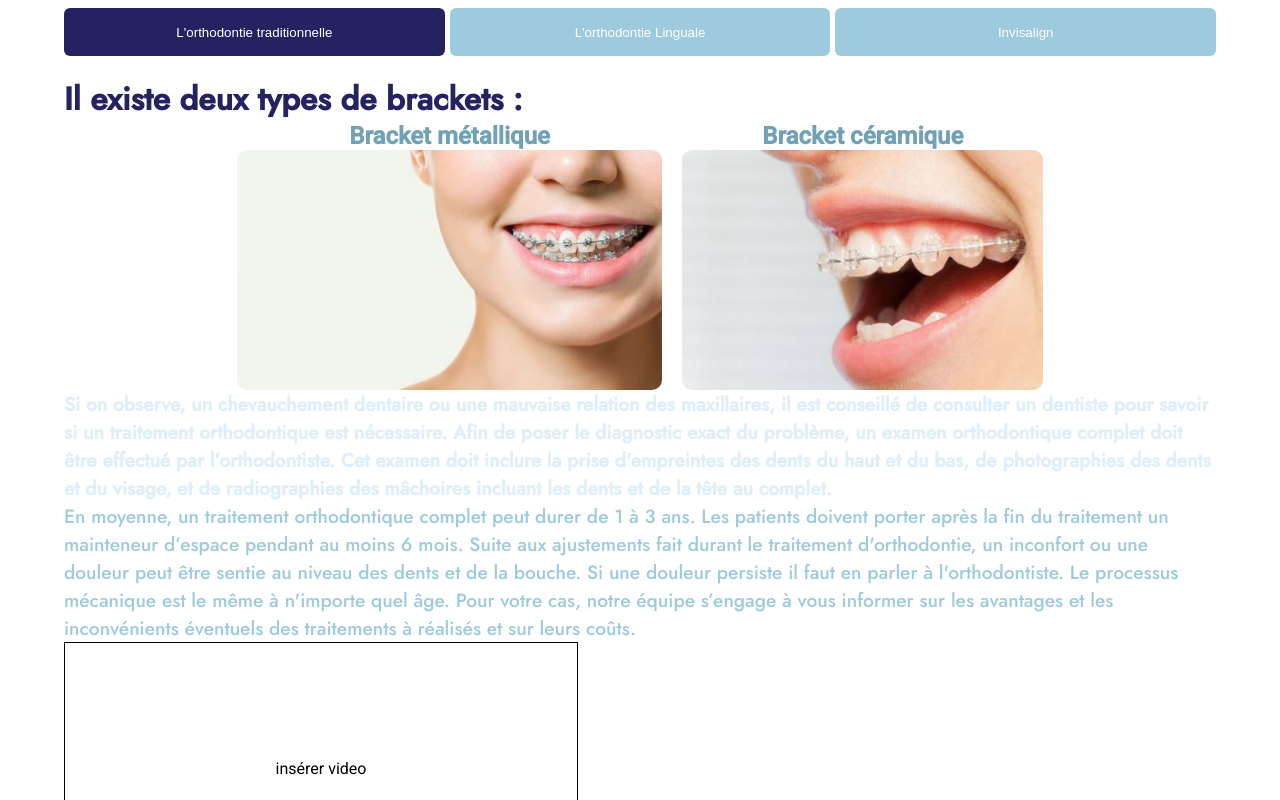
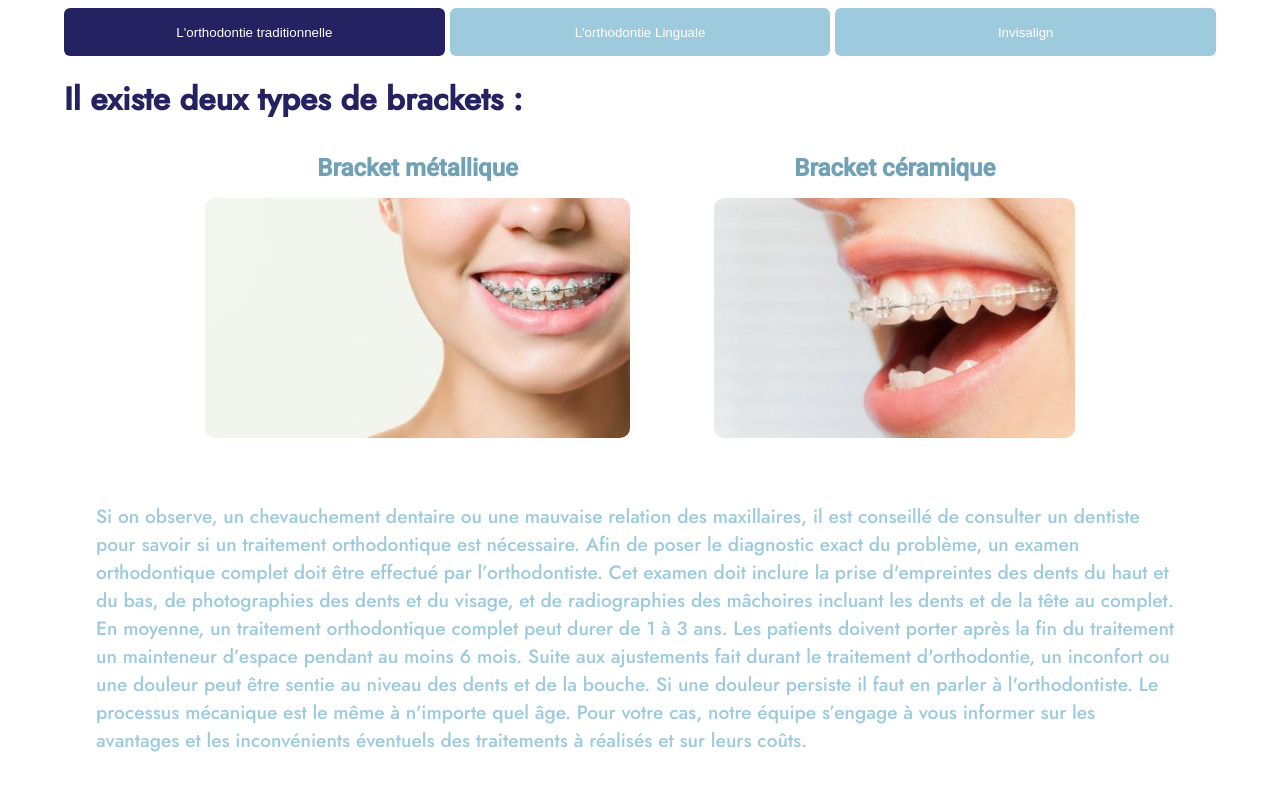
Before and after one commit to camrrx/sagesse-sourire, a React (Vite) app: page /sagesse-sourire/traitements in a window 1280 px wide. Shown: the part 2620-3420 px from the top of the page. Built offline with nearby package versions, Linux system fonts and the light colour scheme.

Commit message:
ortho done

```diff
--- a/src/Components/TraitementsComponents/Orthodontie/Orthodontie.scss
+++ b/src/Components/TraitementsComponents/Orthodontie/Orthodontie.scss
@@ -12,12 +12,6 @@
 			display: flex;
 			justify-content: center;
 			gap: 20px;
-			.bracket {
-				display: flex;
-				flex-direction: column;
-				justify-content: center;
-				align-items: center;
-			}
 		}
 
 		.orthodontie-video {
--- a/src/Components/TraitementsComponents/Orthodontie/Orthodontie.tsx
+++ b/src/Components/TraitementsComponents/Orthodontie/Orthodontie.tsx
@@ -37,16 +37,16 @@ const Orthodontie = () => {
 							<div>
 								<h2>Il existe deux types de brackets :</h2>
 								<div className="bracket-container">
-									<div className="bracket">
+									<div className="card">
 										<h4>Bracket métallique</h4>
 										<img className="ortho-img" src={bracketMetal}></img>
 									</div>
-									<div className="bracket">
+									<div className="card">
 										<h4>Bracket céramique</h4>
 										<img className="ortho-img" src={bracketCeramique}></img>
 									</div>
 								</div>
-								<h5>
+								<h6 className="card">
 									Si on observe, un chevauchement dentaire ou une mauvaise
 									relation des maxillaires, il est conseillé de consulter un
 									dentiste pour savoir si un traitement orthodontique est
@@ -55,59 +55,52 @@ const Orthodontie = () => {
 									l’orthodontiste. Cet examen doit inclure la prise d'empreintes
 									des dents du haut et du bas, de photographies des dents et du
 									visage, et de radiographies des mâchoires incluant les dents
-									et de la tête au complet.
-								</h5>
-								<h6>
-									En moyenne, un traitement orthodontique complet peut durer de
-									1 à 3 ans. Les patients doivent porter après la fin du
-									traitement un mainteneur d’espace pendant au moins 6 mois.
-									Suite aux ajustements fait durant le traitement d'orthodontie,
-									un inconfort ou une douleur peut être sentie au niveau des
-									dents et de la bouche. Si une douleur persiste il faut en
-									parler à l'orthodontiste. Le processus mécanique est le même à
-									n'importe quel âge. Pour votre cas, notre équipe s’engage à
-									vous informer sur les avantages et les inconvénients éventuels
-									des traitements à réalisés et sur leurs coûts.
+									et de la tête au complet. <br /> En moyenne, un traitement
+									orthodontique complet peut durer de 1 à 3 ans. Les patients
+									doivent porter après la fin du traitement un mainteneur
+									d’espace pendant au moins 6 mois. Suite aux ajustements fait
+									durant le traitement d'orthodontie, un inconfort ou une
+									douleur peut être sentie au niveau des dents et de la bouche.
+									Si une douleur persiste il faut en parler à l'orthodontiste.
+									Le processus mécanique est le même à n'importe quel âge. Pour
+									votre cas, notre équipe s’engage à vous informer sur les
+									avantages et les inconvénients éventuels des traitements à
+									réalisés et sur leurs coûts.
 								</h6>
-								<div className="orthodontie-video"> insérer video</div>
 							</div>
 						</Tab.Panel>
 						<Tab.Panel className="custom-tab-panel">
-							<div>
-								<h5>
+							<div className="cards">
+								<h6 className="card">
 									L'orthodontie invisible a débuté il y a environ 20 ans, en
 									plaçant des brackets sur les faces internes des dents . Elle
 									se caractérise par l'existence de brackets spécifiques et la
 									nécessité d'une phase préalable de laboratoire très précise en
 									fonction des malpositions dentaires propres à chaque patient.
-								</h5>
-								<h6>
+									<br />
 									Elle s'adresse à ceux qui refusent un appareil disgracieux,
 									ils peuvent avec cette technique entreprendre un traitement
 									efficace qui leur rendra le sourire sans perturber leur vie
 									professionnelle et sociale
-								</h6>
-								<h5>
+									<br />
 									Pour votre cas, notre équipe s’engage à vous informer sur les
 									avantages et les inconvénients éventuels des traitements à
 									réaliser et sur leurs coûts.
-								</h5>
-								<div className="orthodontie-video"> insérer video</div>
-							</div>
-							<div>
-								<img className="ortho-img" src={orthoLinguale}></img>
+								</h6>
+								<div className="card">
+									<img className="ortho-img" src={orthoLinguale}></img>
+								</div>
 							</div>
 						</Tab.Panel>
 						<Tab.Panel className="custom-tab-panel">
-							<div>
-								<h5>
+							<div className="cards">
+								<h6 className="card">
 									Beaucoup d’adultes qui n’ont pas profité de traitements
 									d’orthodontie quand ils étaient jeunes utilisent cette méthode
 									pour redresser leurs dents. La technique Invisalign® fait
 									appel à des porte-empreintes clairs et amovibles appelés
 									appareils d’alignement.
-								</h5>
-								<h6>
+									<br />
 									Le traitement Invisalign® dure habituellement environ un an
 									mais chaque cas est unique et sa durée dépend à la fois de
 									l’importance de la correction à effectuer et de la fréquence
@@ -115,9 +108,10 @@ const Orthodontie = () => {
 									appareils devraient être portés en tout temps à l’exception
 									des repas et du temps consacré au nettoyage des dents.
 								</h6>
-								<div className="orthodontie-video"> insérer video</div>
+								<div className="card">
+									<img className="ortho-img" src={invisalign}></img>
+								</div>
 							</div>
-							<img className="ortho-img" src={invisalign}></img>
 						</Tab.Panel>
 					</Tab.Panels>
 				</Tab.Group>
```
